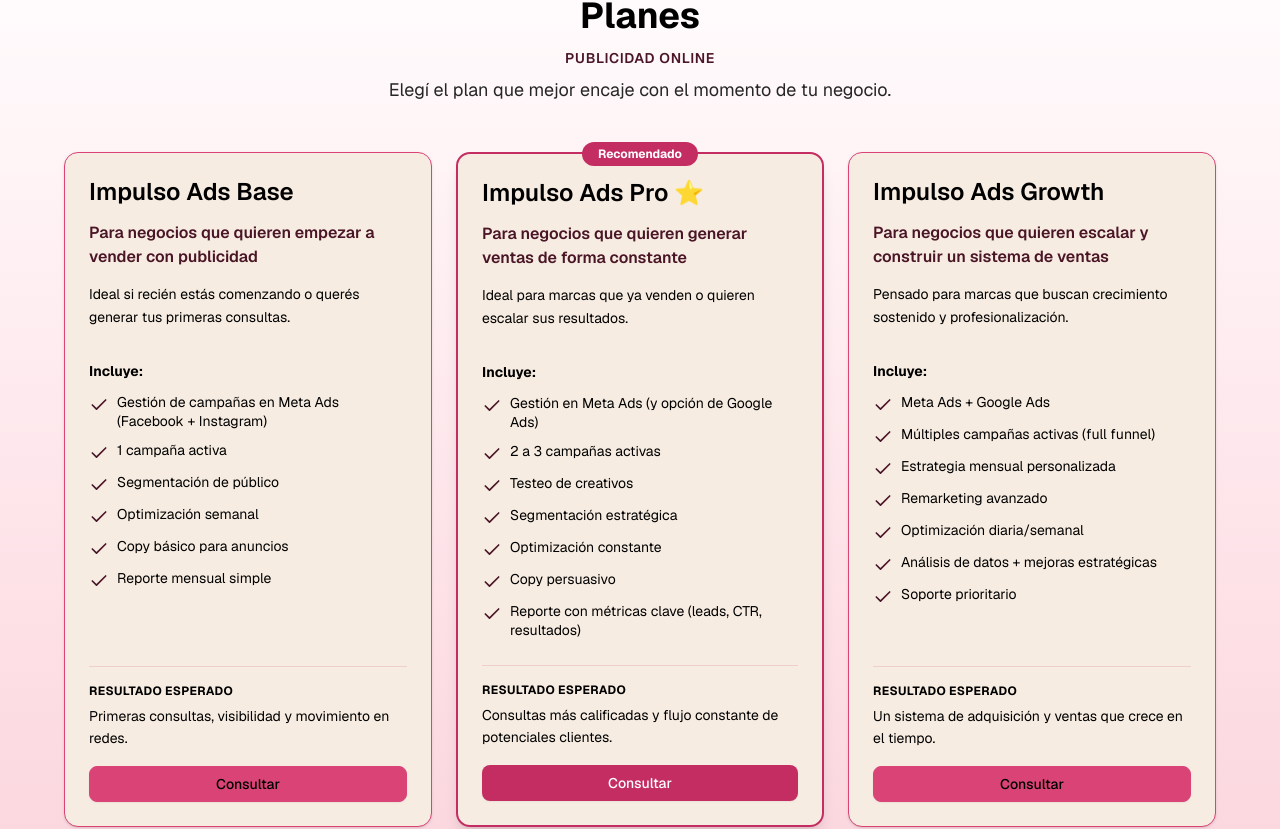
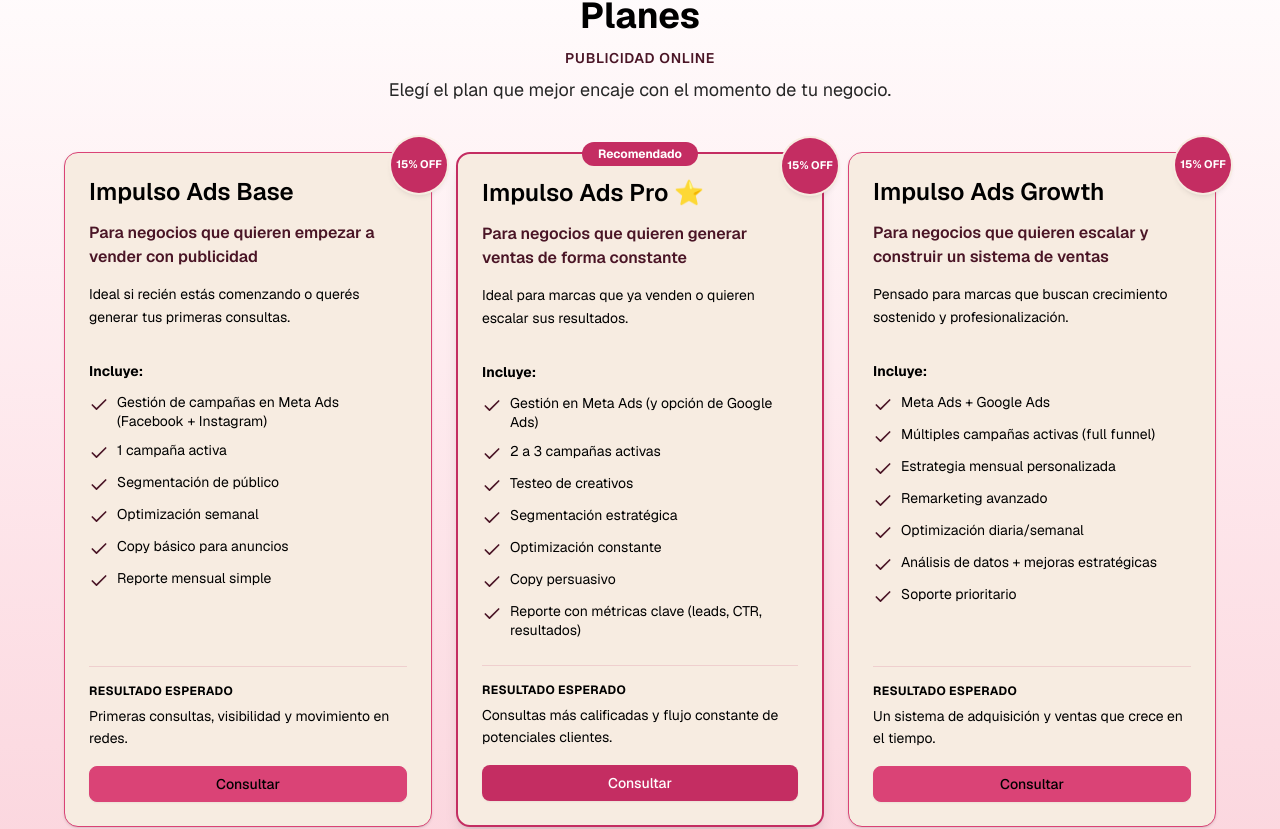
Before and after one commit to FabianRausch/ims-landing, a Next.js app: page / in a window 1280 px wide. Shown: the part 2820-3649 px from the top of the page. Built offline with nearby package versions, Linux system fonts and the light colour scheme; no server answers.

Commit message:
Add promotional badge to PricingSection component for enhanced visibility of discounts. This includes a new styled element indicating a 15% off offer, improving user engagement with pricing plans.

```diff
--- a/components/pricing-section.tsx
+++ b/components/pricing-section.tsx
@@ -150,6 +150,9 @@ export function PricingSection() {
             plan.highlighted ? "border-primary border-2 shadow-lg" : ""
           }`}
         >
+          <div className="absolute -top-4 -right-4 h-14 w-14 rounded-full bg-primary text-primary-foreground text-[11px] font-bold uppercase leading-tight flex items-center justify-center text-center shadow-md ring-2 ring-card">
+            15% off
+          </div>
           {plan.highlighted && (
             <div className="absolute -top-3 left-1/2 -translate-x-1/2 bg-primary text-white px-4 py-1 rounded-full text-xs font-bold whitespace-nowrap">
               Recomendado
```
